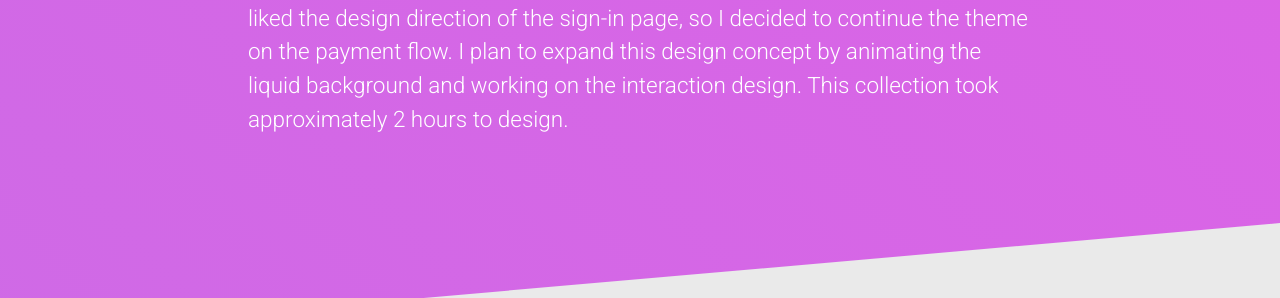
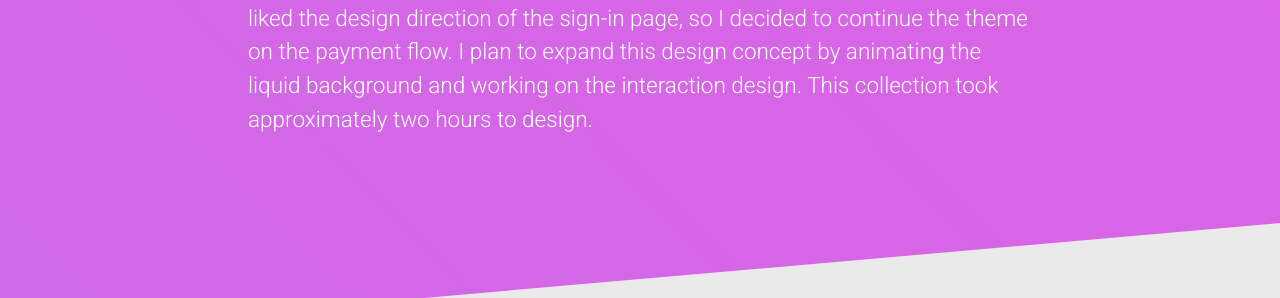
Before and after one commit to alysherrard/alysherrard.github.io, a Jekyll site: the page built from _content/payment-concept.html, in a window 1280 px wide. Shown: the part 372-670 px from the top of the page. Built offline with Jekyll 4.4.1, drawn with Linux system fonts in a browser that asks for light colours; nearby versions of some CDN libraries; some of the changed text lies outside the part shown.

Commit message:
text changes from Chris

```diff
--- a/_content/abcd-landing-page.html
+++ b/_content/abcd-landing-page.html
@@ -14,7 +14,7 @@ article_path: /abcd-landing-page/
 		<h1>{{ page.title }}</h1>
 		<p>
 			The <a href="https://myanswers.com/edu/" target="_blank">ABC Digital landing page</a><span class="material-icons icon-sm icon-link">link</span> was originally created to market the new ABC Digital platform and to announce the open beta.
-			I designed it so the content could easily be edited and transitioned to a standart marketing page when 1.0
+			I designed it so the content could easily be edited and transitioned to a standard marketing page when 1.0
 			is released and subscriptions become available to purchase.
 		</p>
 	</div>
--- a/_content/payment-concept.html
+++ b/_content/payment-concept.html
@@ -16,7 +16,7 @@ article_path: /payment-concept/
 			This design was one of the first projects I started for the DailyUI challenge.
 			I liked the design direction of the sign-in page, so I decided to continue the theme
 			on the payment flow. I plan to expand this design concept by animating the liquid background
-			and working on the interaction design. This collection took approximately 2 hours to design.
+			and working on the interaction design. This collection took approximately two hours to design.
 		</p>
 	</div>
 
--- a/_content/tschichold-quote.html
+++ b/_content/tschichold-quote.html
@@ -15,7 +15,7 @@ article_path: /tschichold-quote/
 
 		<p>This css grid design was inspired by <a href="https://www.youtube.com/watch?v=OxrsO4aIjyc" target="_blank">Jen Simmons' video</a><span class="material-icons icon-sm icon-link">link</span>
 			titled "CSS Grid like you are Jan Tschichold." I am a huge fan of Jen's work, and this was a great project to
-			practice working with CSS grid. This design is fully responsive and took approximately 4 hours from initial concept to finished code.
+			practice working with CSS grid. This design is fully responsive and took approximately four hours from initial concept to finished code.
 			(Yes, it's desktop first. Don't @ me.)
 		</p>
 	</div>
```
Also changed, not shown: 3 other files.
